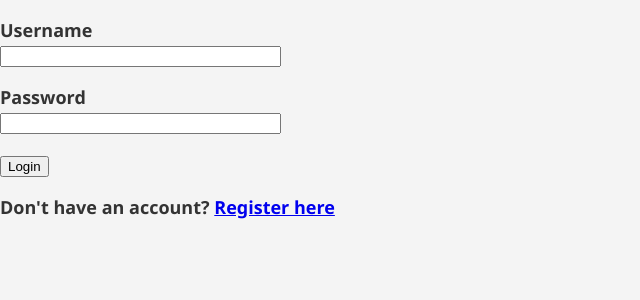
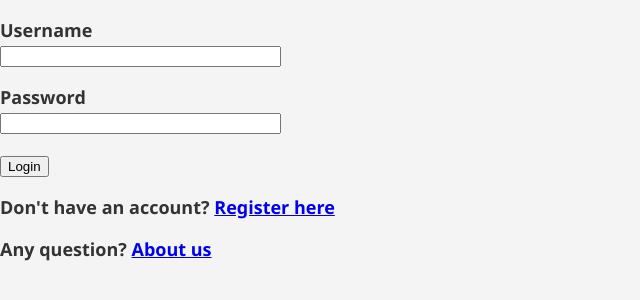
Before and after one commit to LauZiFu/fit3162-cs13, a Flask app: page /login in a window 1280 px wide. Shown: the part 73-373 px from the top of the page, without its empty margins (0-640 px from the left). Run offline with Flask 3, Linux system fonts and the light colour scheme.

Commit message:
add about us buttom

```diff
--- a/app/templates/login.html
+++ b/app/templates/login.html
@@ -24,6 +24,8 @@
         <h3><input type="submit" value="Login"></h3>
 
         <h3>Don't have an account? <a href="{{ url_for('register') }}">Register here</a></h3>
+
+        <h3>Any question? <a href="{{ url_for('about_us') }}">About us</a></h3>
     </form>
 </body>
 </html>
```
Also changed, not shown: instance/mydatabase.db (added).
